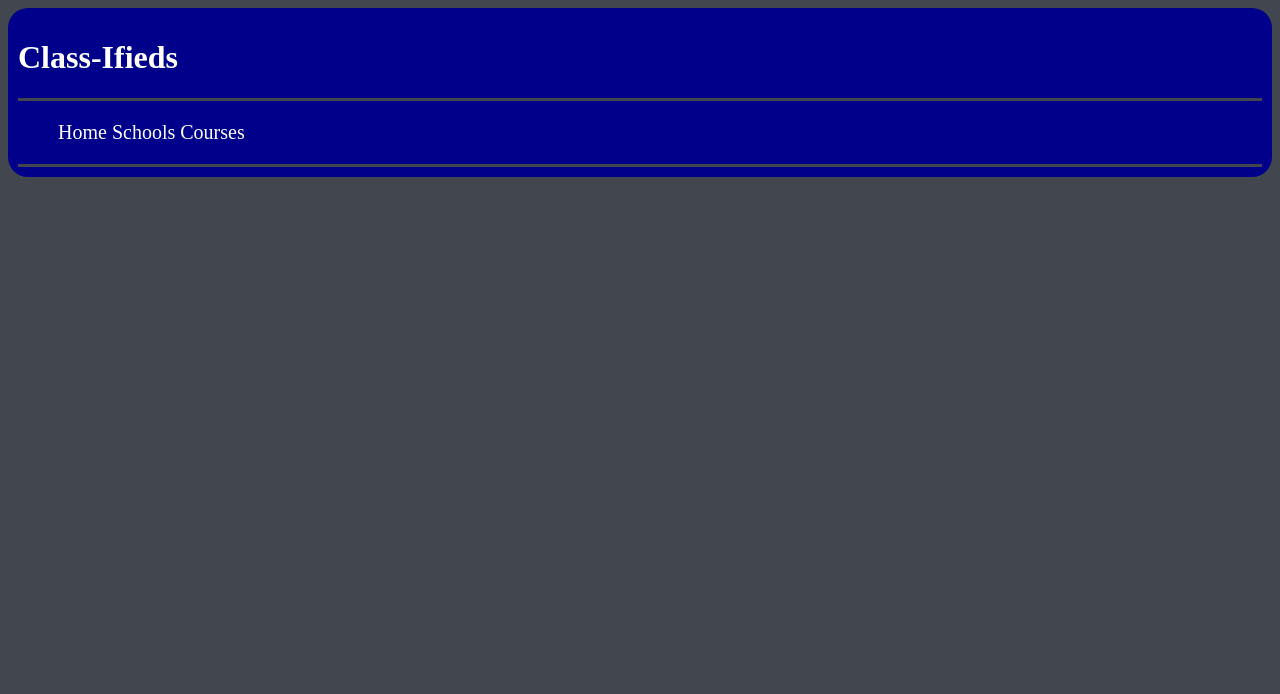
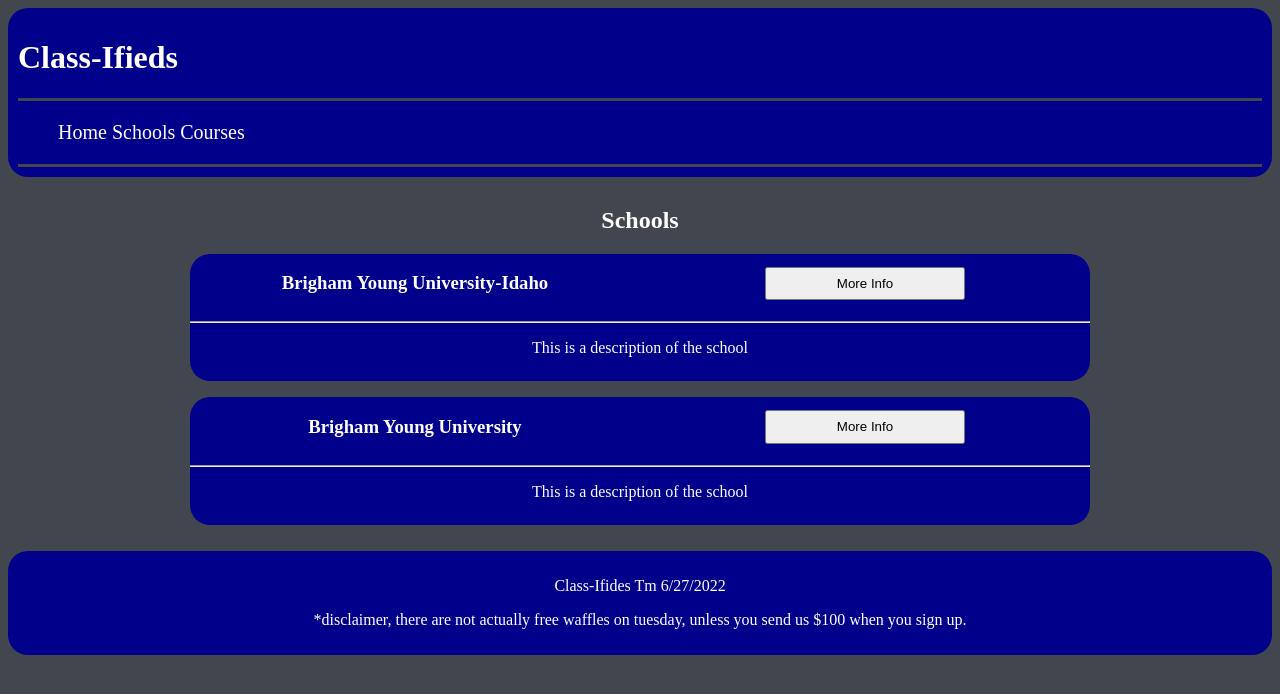
Before and after one commit to AlanWangsgard/ClassTracker, a website: page schools/index.html in a window 1280 px wide. Drawn offline with Linux system fonts and the light colour scheme.

Commit message:
Courses and Schools page design

```diff
--- a/css/style.css
+++ b/css/style.css
@@ -125,3 +125,51 @@
 .registrationForm input {
     margin-bottom: 1em;
 }
+
+/*schools page*/
+section.school-header {
+    display: grid;
+    grid-template-columns: 1fr 1fr;
+}
+
+section.school-header button {
+    width: 15em;
+    height: 2.5em;
+    justify-self: center;
+    align-self: center;
+    margin-bottom: 0;
+}
+
+div.school-info {
+    background-color: darkblue;
+    border-radius: 20px;
+}
+
+div.school-info p {
+    padding-bottom: 1.5em;
+}
+
+
+/*course page */
+
+section.course-header {
+    display: grid;
+    grid-template-columns: 1fr 1fr;
+}
+
+section.course-header button {
+    width: 15em;
+    height: 2.5em;
+    justify-self: center;
+    align-self: center;
+    margin-bottom: 0;
+}
+
+div.course-info {
+    background-color: darkblue;
+    border-radius: 20px;
+}
+
+div.course-info p {
+    padding-bottom: 1.5em;
+}
--- a/schools/index.html
+++ b/schools/index.html
@@ -6,7 +6,7 @@
     <meta http-equiv="X-UA-Compatible" content="IE=edge">
     <meta name="viewport" content="width=device-width, initial-scale=1.0">
     <link rel="stylesheet" href="../css/style.css">
-    <title>Document</title>
+    <title>Schools</title>
 </head>
 
 <body>
@@ -27,7 +27,29 @@
             </ul>
         </nav>
     </header>
+    <main>
+        <h2>Schools</h2>
+        <div class="school-info">
+            <section class="school-header">
+                <h3><span class="school-title">Brigham Young University-Idaho</span></h3>
+                <button>More Info</button>
+            </section>
+            <hr>
+            <p><span class="school-description">This is a description of the school</span></p>
+        </div>
 
+        <div class="school-info">
+            <section class="school-header">
+                <h3><span class="school-title">Brigham Young University</span></h3>
+                <button>More Info</button>
+            </section>
+            <hr>
+            <p><span class="school-description">This is a description of the school</span></p>
+        </div>
+    </main>
 </body>
-
+<footer>
+    <p>Class-Ifides Tm 6/27/2022</p>
+    <p>*disclaimer, there are not actually free waffles on tuesday, unless you send us $100 when you sign up.</p>
+</footer>
 </html>
```
Also changed, not shown: account/index.html (+1 -1 lines), account/registration.html (+1 -1 lines), courses/index.html (+24 -3 lines), index.html (+1 -1 lines).
